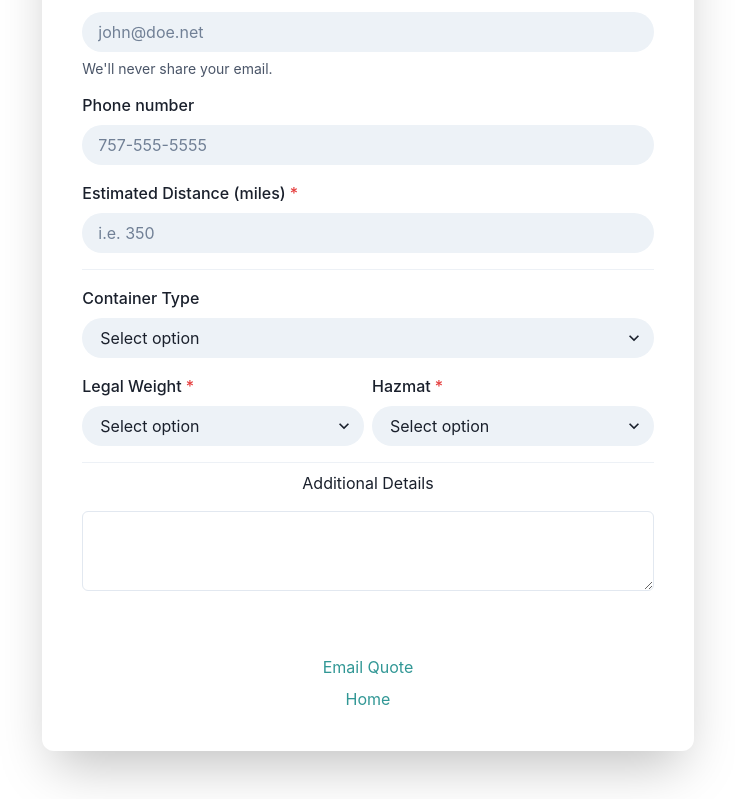
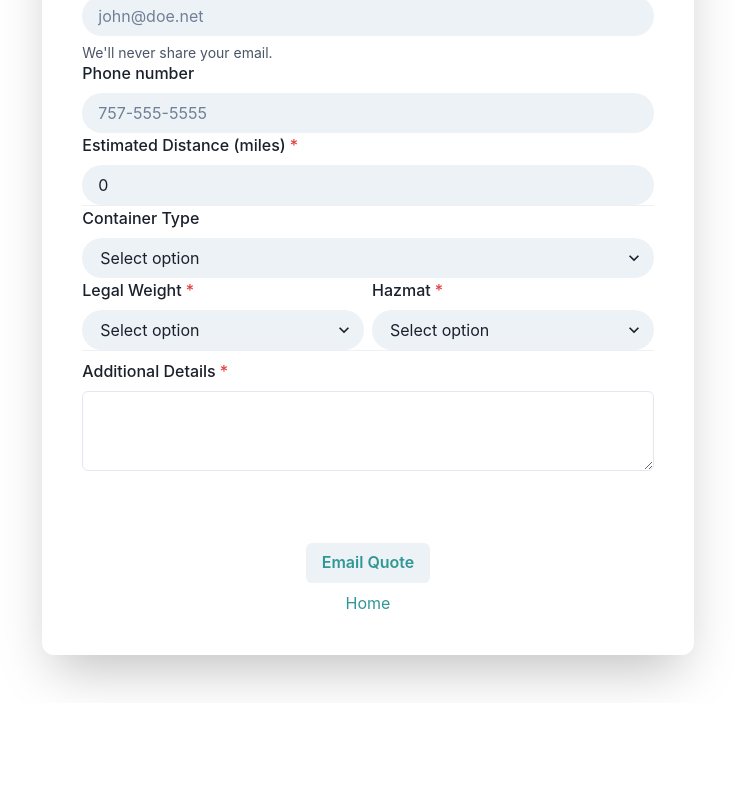
Before and after one commit to lastnamehurt/aptquotes, a React (Create React App) app: page / in a window 1280 px wide. Shown: the part 519-1318 px from the top of the page, without its empty margins (272-1007 px from the left). After the commit the page ends 1222 px from the top, so only its background shows below. Built offline with nearby package versions, Linux system fonts and the light colour scheme.

Commit message:
updates to fetch API

```diff
--- a/src/components/QuoteForm.tsx
+++ b/src/components/QuoteForm.tsx
@@ -21,6 +21,7 @@ import {
   Select,
   Divider,
   Textarea,
+  VisuallyHiddenInput,
 } from "@chakra-ui/react";
 import { useState } from "react";
 import apt from "../aptlogo.png";
@@ -34,10 +35,55 @@ const formatter = new Intl.NumberFormat("en-US", {
   //maximumFractionDigits: 0, // (causes 2500.99 to be printed as $2,501)
 });
 
+let theTotal: any;
+
 export default function CardWithIllustration() {
   const [companyName, setCompanyName] = useState("");
-  const [total, setTotal] = useState("0");
+  const [email, setEmail] = useState("");
+  let [total, setTotal] = useState(0);
   const [mileage, setMileage] = useState(0);
+  const [phoneNumber, setPhoneNumber] = useState("");
+  const [containerType, setContainerType] = useState("");
+  const [legalWeight, setLegalWeight] = useState("Yes");
+  const [isHazmat, setIsHazmat] = useState("Non-Hazmat");
+  const [additionalDetails, setAdditionalDetails] = useState("");
+
+  function handleTotal() {
+    const _total = mileage !== 0 ? +mileage * 0.71 + 2200 + 40 + 250 : 0
+    setTotal(_total)
+    console.log(`Set total ${total}`)
+    return total
+  }
+
+  function handleSubmit() {
+    console.log("Submitting")
+    // just a lil processing to convert human-readable values to db values
+    const isLegalWeight = legalWeight === 'Yes' ? true : false
+    const isThisHazmat = isHazmat === 'Non-Hazmat' ? false : true
+    total = mileage !== 0 ? +mileage * 0.71 + 2200 + 40 + 250 : 0
+    console.log(`Total is ${total}`)
+
+    const requestOptions = {
+      method: 'POST',
+      headers: { 'Content-Type': 'application/json' },
+      body: JSON.stringify({
+        company_name: companyName,
+        email_address: email,
+        estimated_distance: mileage,
+        total: total,
+        phone_number: phoneNumber,
+        container_type: containerType,
+        is_legal_weight: isLegalWeight,
+        is_hazmat: isThisHazmat,
+        additional_details: additionalDetails
+      })
+    };
+    fetch('http://localhost:8000/api/quotes/', requestOptions)
+      .then(response => response.json())
+      .then(data => console.log(data))
+    // .then(data => this.setState({ postId: data.id }));
+  }
+
   return (
     <Flex
       minH={"100vh"}
@@ -69,6 +115,7 @@ export default function CardWithIllustration() {
         </Stack>
         <Stack spacing={4} direction={{ base: "column" }} w={"full"}>
           {/* Company Name */}
+          <form id="quoteForm" onSubmit={handleSubmit}>
             <FormControl>
               <FormLabel htmlFor='companyName'>Company Name</FormLabel>
               <Input
@@ -95,6 +142,7 @@ export default function CardWithIllustration() {
               <Input
                 id={"email"}
                 variant={"outline"}
+                value={email} onChange={(e) => setEmail(e.target.value)}
                 type={"email"}
                 placeholder={"john@doe.net"}
                 color={useColorModeValue("gray.800", "gray.200")}
@@ -111,11 +159,12 @@ export default function CardWithIllustration() {
             </FormControl>
             {/* Phone Number */}
             <FormControl>
-            <FormLabel htmlFor='phone'>Phone number</FormLabel>
+              <FormLabel htmlFor='phoneNumber'>Phone number</FormLabel>
               <Input
-              id={"phone"}
+                id={"phoneNumber"}
                 variant={"outline"}
                 type={"phone"}
+                value={phoneNumber} onChange={(e) => setPhoneNumber(e.target.value)}
                 placeholder={"757-555-5555"}
                 color={useColorModeValue("gray.800", "gray.200")}
                 bg={useColorModeValue("gray.100", "gray.600")}
@@ -135,7 +184,7 @@ export default function CardWithIllustration() {
                 id={"miles"}
                 type={"number"}
                 variant={"outline"}
-              //   value={mileage}
+                value={mileage}
                 onChange={(e) => setMileage(+e.target.value)}
                 placeholder={"i.e. 350"}
                 color={useColorModeValue("gray.800", "gray.200")}
@@ -159,42 +208,28 @@ export default function CardWithIllustration() {
                 placeholder='Select option'
                 rounded={"full"}
                 variant='filled'
+                value={containerType}
+                onChange={(e) => setContainerType(e.target.value)}
               >
-              <option value='option1'>20' DR</option>
-              <option value='option2'>40' DR</option>
-              <option value='option3'>40' HC</option>
-              <option value='option3'>45' DR</option>
-              <option value='option3'>20' RF</option>
-              <option value='option3'>40' RF</option>
-              <option value='option3'>Other</option>
-              {/* <option value='option3'>CMA: 20' DR</option>
-              <option value='option3'>CMA: 40' DR</option>
-              <option value='option3'>CMA: 40' HC</option>
-              <option value='option3'>CMA: 45' DR</option> */}
+                <option value='20" DR'>20' DR</option>
+                <option value='40" DR'>40' DR</option>
+                <option value='40" HC'>40' HC</option>
+                <option value='45" DR'>45' DR</option>
+                <option value='20" RF'>20' RF</option>
+                <option value='40" RF'>40' RF</option>
+                <option value='Other'>Other</option>
               </Select>
-            {/* <Input
-              id={"containerType"}
-              //   onChange={(e) => setMileage(+e.target.value)}
-              placeholder={"40 HC"}
-              color={useColorModeValue("gray.800", "gray.200")}
-              bg={useColorModeValue("gray.100", "gray.600")}
-              rounded={"full"}
-              isRequired={true}
-              border={0}
-              _focus={{
-                bg: useColorModeValue("gray.200", "gray.800"),
-                outline: "none",
-              }}
-            /> */}
             </FormControl>
             {/* Miles */}
             <HStack>
-            <FormControl id='weight' isRequired>
+              <FormControl id='legalWeight' isRequired>
                 <FormLabel>Legal Weight</FormLabel>
                 <Select
                   placeholder='Select option'
                   rounded={"full"}
                   variant='filled'
+                  value={legalWeight}
+                  onChange={(e) => setLegalWeight(e.target.value)}
                 >
                   <option value='option1'>Yes</option>
                   <option value='option2'>No</option>
@@ -207,6 +242,8 @@ export default function CardWithIllustration() {
                   placeholder='Select option'
                   rounded={"full"}
                   variant='filled'
+                  value={isHazmat}
+                  onChange={(e) => setIsHazmat(e.target.value)}
                 >
                   <option value='option1'>Non-Hazmat</option>
                   <option value='option2'>Hazmat</option>
@@ -215,19 +252,21 @@ export default function CardWithIllustration() {
             </HStack>
             <Stack>
               <Divider orientation='horizontal' />
-            <Text align={"center"}>Additional Details</Text>
+              <FormControl id='additionalDetails' isRequired>
+                <FormLabel>Additional Details</FormLabel>
+                <Textarea value={additionalDetails}
+                  onChange={(e) => setAdditionalDetails(e.target.value)}>
+                </Textarea>
+              </FormControl>
+              <FormControl id='hiddenTotal'>
+                {/* <FormLabel>Additional Details</FormLabel> */}
+                <VisuallyHiddenInput value={mileage}
+                  // onChange={() => setTotal(() => +mileage !== 0 ? +mileage * 0.71 + 2200 + 40 + 250 : 0)}>
+                  onChange={(e) => setTotal(+e.target.value !== 0 ? +mileage * 0.71 + 2200 + 40 + 250 : 0)}>
+                </VisuallyHiddenInput>
+              </FormControl>
             </Stack>
-          <Textarea />
-          {/* Truck Size */}
-          {/* <FormControl as='fieldset'>
-            <FormLabel as='legend'>Truck Size</FormLabel>
-            <RadioGroup defaultValue='12ft'>
-              <HStack spacing='48px'>
-                <Radio value='12ft'>12ft</Radio>
-                <Radio value='20ft'>20ft</Radio>
-              </HStack>
-            </RadioGroup>
-          </FormControl> */}
+          </form>
           <Text as={"u"} align={"center"} fontSize={"xl"}>
             {companyName}
           </Text>
@@ -236,9 +275,9 @@ export default function CardWithIllustration() {
         <Stack align={"center"}>
           <Text>
             {/* Save Quote{" "} */}
-            <Link color='teal.500' href='#'>
+            <Button color='teal.500' type='submit' id="quoteForm" onClick={handleSubmit}>
               Email Quote
-            </Link>
+            </Button>
           </Text>
           <Text>
             <Link color='teal.500' href='https://drivewithapt.com'>
@@ -246,20 +285,20 @@ export default function CardWithIllustration() {
             </Link>
           </Text>
         </Stack>
-      </Stack>
-    </Flex>
+      </Stack >
+    </Flex >
   );
 }
 
 function Total(props: { mileage: any }) {
+  const total = formatter.format(
+    +props.mileage !== 0 ? +props.mileage * 0.71 + 2200 + 40 + 250 : 0)
   return +props.mileage !== 0 ? (
     <>
       <Charges mileage={props.mileage} />
       <Text>
         <strong>
-          {formatter.format(
-            +props.mileage !== 0 ? +props.mileage * 0.71 + 2200 + 40 + 250 : 0
-          )}{" "}
+          {total}
           Total
         </strong>
       </Text>
```
Lines whose indentation alone changed are shown as unchanged.
